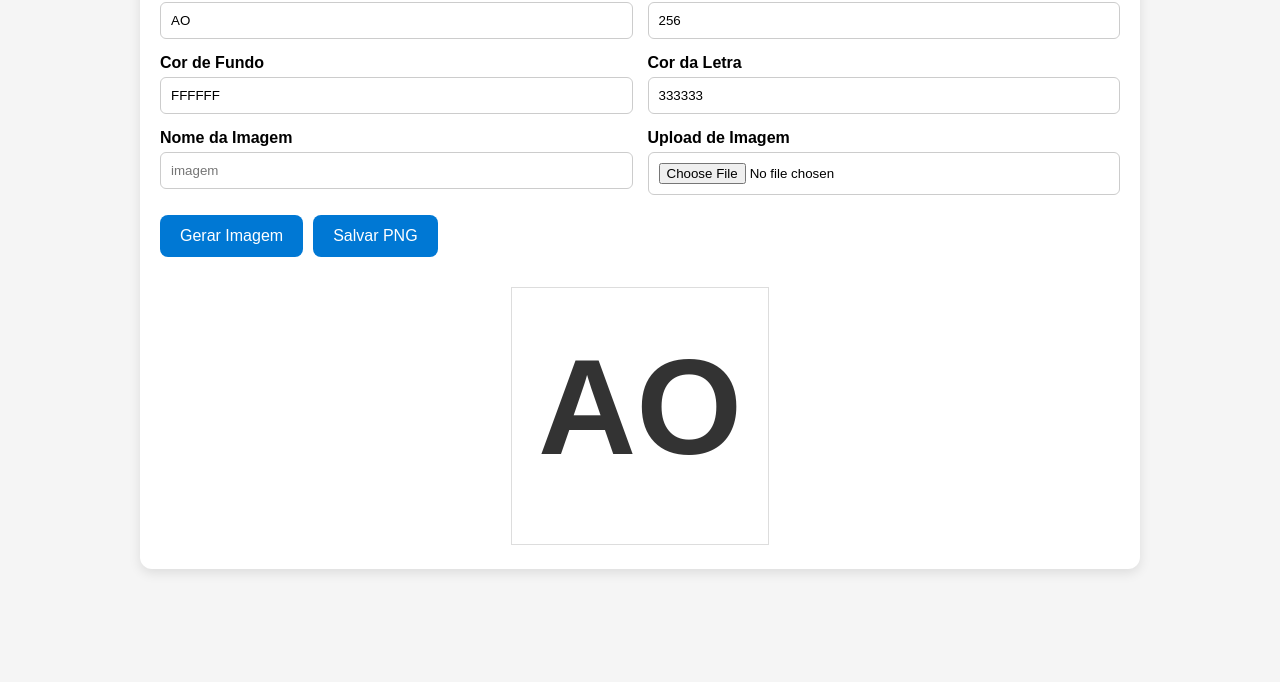
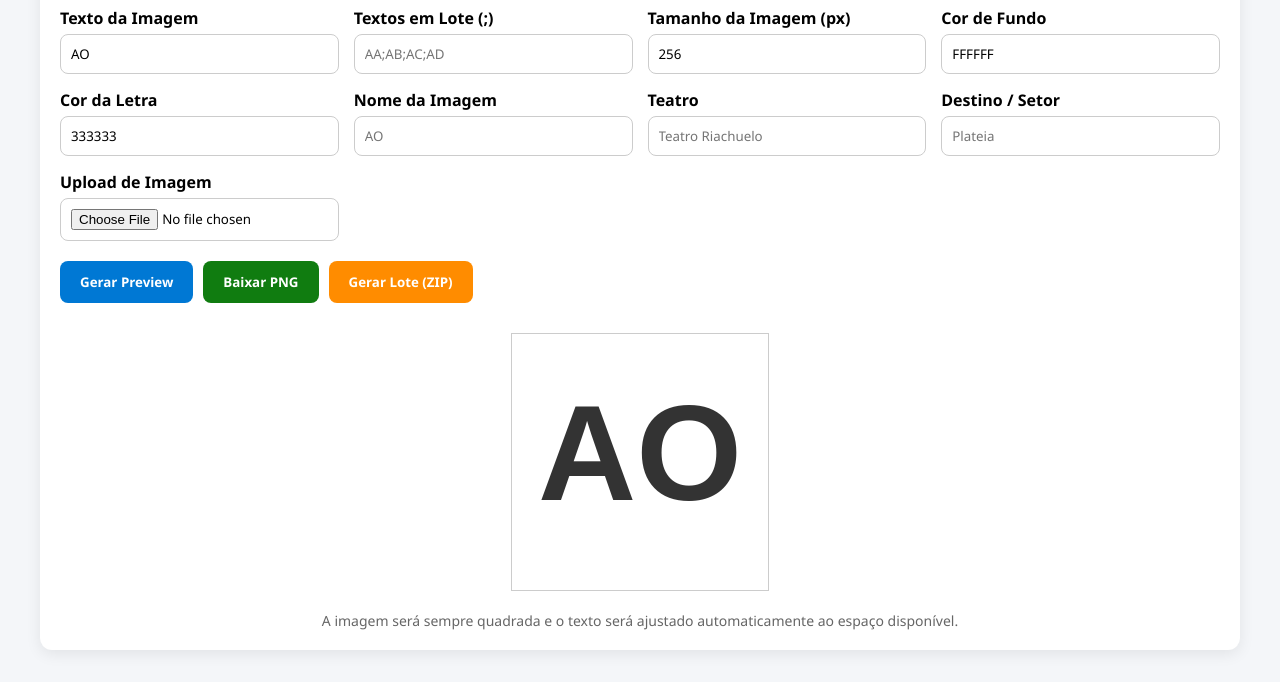
Before and after one commit to VictorHugoVianna/Constru-o-de-imagens, a plain HTML site: page index.html in a window 1280 px wide. Shown: the part 118-800 px from the top of the page. Drawn offline with Linux system fonts and the light colour scheme.

Commit message:
Update index.html

```diff
--- a/index.html
+++ b/index.html
@@ -1,32 +1,38 @@
 <!DOCTYPE html>
 <html lang="pt-BR">
+
 <head>
 <meta charset="UTF-8">
 <meta name="viewport" content="width=device-width, initial-scale=1.0">
 
-<title>Gerador de Imagens</title>
+<title>Gerador de Imagens SeatMap</title>
+
+https://cdnjs.cloudflare.com/ajax/libs/jszip/3.10.1/jszip.min.jsscript>
 
 <style>
 
 *{
-    box-sizing:border-box;
     margin:0;
     padding:0;
-    font-family:Arial,sans-serif;
+    box-sizing:border-box;
+    font-family:Segoe UI, Arial, sans-serif;
 }
 
 body{
-    background:#f5f5f5;
+    background:#f4f6f9;
     padding:20px;
 }
 
 .container{
-    max-width:1000px;
+    max-width:1200px;
     margin:auto;
+}
+
+.card{
     background:white;
+    border-radius:12px;
     padding:20px;
-    border-radius:12px;
-    box-shadow:0 4px 12px rgba(0,0,0,.1);
+    box-shadow:0 4px 15px rgba(0,0,0,.08);
 }
 
 h1{
@@ -35,117 +41,152 @@ h1{
 
 .grid{
     display:grid;
-    grid-template-columns:1fr 1fr;
     gap:15px;
+    grid-template-columns:repeat(auto-fit,minmax(250px,1fr));
 }
 
 label{
     display:block;
     margin-bottom:5px;
-    font-weight:bold;
+    font-weight:600;
 }
 
 input{
     width:100%;
     padding:10px;
     border:1px solid #ccc;
-    border-radius:6px;
+    border-radius:8px;
+}
+
+.actions{
+    margin-top:20px;
+    display:flex;
+    flex-wrap:wrap;
+    gap:10px;
 }
 
 button{
+    border:none;
     padding:12px 20px;
-    border:none;
     border-radius:8px;
     cursor:pointer;
-    background:#0078d4;
     color:white;
-    font-size:16px;
+    font-weight:600;
 }
 
-button:hover{
-    background:#005fa3;
+.primary{
+    background:#0078d4;
 }
 
-.canvas-area{
+.success{
+    background:#107c10;
+}
+
+.warning{
+    background:#ff8c00;
+}
+
+.preview{
     margin-top:30px;
     text-align:center;
 }
 
 canvas{
-    border:1px solid #ddd;
+    border:1px solid #ccc;
+    background:white;
     max-width:100%;
 }
 
-.actions{
-    margin-top:20px;
-    display:flex;
-    gap:10px;
-    flex-wrap:wrap;
-}
-
-@media(max-width:768px){
-
-.grid{
-    grid-template-columns:1fr;
-}
-
+.info{
+    margin-top:15px;
+    color:#666;
+    font-size:14px;
 }
 
 </style>
 </head>
+
 <body>
 
 <div class="container">
 
-<h1>Gerador de Imagens para Seat Map</h1>
+<div class="card">
+
+<h1>Gerador de Imagens SeatMap</h1>
 
 <div class="grid">
 
 <div>
-<label>Texto</label>
-<input id="textInput" value="AO">
+<label>Texto da Imagem</label>
+<input id="texto" value="AO">
+</div>
+
+<div>
+<label>Textos em Lote (;)</label>
+<input id="lote" placeholder="AA;AB;AC;AD">
 </div>
 
 <div>
 <label>Tamanho da Imagem (px)</label>
-<input id="sizeInput" type="number" value="256">
+<input id="tamanho" type="number" value="256">
 </div>
 
 <div>
 <label>Cor de Fundo</label>
-<input id="bgInput" value="FFFFFF">
+<input id="fundo" value="FFFFFF">
 </div>
 
 <div>
 <label>Cor da Letra</label>
-<input id="textColorInput" value="333333">
+<input id="corTexto" value="333333">
 </div>
 
 <div>
 <label>Nome da Imagem</label>
-<input id="fileNameInput" placeholder="imagem">
+<input id="nome" placeholder="AO">
+</div>
+
+<div>
+<label>Teatro</label>
+<input id="teatro" placeholder="Teatro Riachuelo">
+</div>
+
+<div>
+<label>Destino / Setor</label>
+<input id="destino" placeholder="Plateia">
 </div>
 
 <div>
 <label>Upload de Imagem</label>
-<input id="uploadImage" type="file" accept="image/*">
+<input id="upload" type="file" accept="image/*">
 </div>
 
 </div>
 
 <div class="actions">
 
-<button onclick="generateImage()">Gerar Imagem</button>
+<button class="primary" onclick="gerarPreview()">
+Gerar Preview
+</button>
 
-<button onclick="downloadImage()">
-Salvar PNG
+<button class="success" onclick="baixarImagem()">
+Baixar PNG
+</button>
+
+<button class="warning" onclick="gerarLote()">
+Gerar Lote (ZIP)
 </button>
 
 </div>
 
-<div class="canvas-area">
+<div class="preview">
+<canvas id="canvas"></canvas>
 
-<canvas id="canvas"></canvas>
+<div class="info">
+A imagem será sempre quadrada e o texto será ajustado automaticamente ao espaço disponível.
+</div>
+
+</div>
 
 </div>
 
@@ -156,11 +197,9 @@ Salvar PNG
 const canvas = document.getElementById("canvas");
 const ctx = canvas.getContext("2d");
 
-let uploadedImage = null;
+let imagemUpload = null;
 
-document
-.getElementById("uploadImage")
-.addEventListener("change", function(e){
+document.getElementById("upload").addEventListener("change", e => {
 
 const file = e.target.files[0];
 
@@ -168,131 +207,166 @@ if(!file) return;
 
 const img = new Image();
 
-img.onload = ()=>{
-
-uploadedImage = img;
-
-generateImage();
-
+img.onload = () => {
+    imagemUpload = img;
+    gerarPreview();
 };
 
 img.src = URL.createObjectURL(file);
 
 });
 
-function generateImage(){
+function desenhar(texto){
 
-const text =
-document
-.getElementById("textInput")
-.value
-.trim();
+const tamanho =
+parseInt(document.getElementById("tamanho").value) || 256;
 
-const size =
-parseInt(
-document
-.getElementById("sizeInput")
-.value
-) || 256;
+canvas.width = tamanho;
+canvas.height = tamanho;
 
-const bgColor =
-"#"+
-document
-.getElementById("bgInput")
-.value
-.replace("#","");
+const fundo =
+"#" +
+document.getElementById("fundo").value.replace("#","");
 
-const textColor =
-"#"+
-document
-.getElementById("textColorInput")
-.value
-.replace("#","");
+const corTexto =
+"#" +
+document.getElementById("corTexto").value.replace("#","");
 
-canvas.width = size;
-canvas.height = size;
+ctx.clearRect(0,0,tamanho,tamanho);
 
-ctx.clearRect(0,0,size,size);
+ctx.fillStyle = fundo;
+ctx.fillRect(0,0,tamanho,tamanho);
 
-ctx.fillStyle = bgColor;
-ctx.fillRect(0,0,size,size);
+if(imagemUpload){
 
-if(uploadedImage){
-
-const shortest =
+const menor =
 Math.min(
-uploadedImage.width,
-uploadedImage.height
+imagemUpload.width,
+imagemUpload.height
 );
 
 const sx =
-(uploadedImage.width-shortest)/2;
+(imagemUpload.width - menor)/2;
 
 const sy =
-(uploadedImage.height-shortest)/2;
+(imagemUpload.height - menor)/2;
 
 ctx.drawImage(
-uploadedImage,
+imagemUpload,
 sx,
 sy,
-shortest,
-shortest,
+menor,
+menor,
 0,
 0,
-size,
-size
+tamanho,
+tamanho
 );
 
 }
 
-if(text){
+if(texto){
 
-let fontSize = size;
+let fonte = tamanho;
 
-ctx.font =
-`bold ${fontSize}px Arial`;
+ctx.font = `bold ${fonte}px Arial`;
 
 while(
-ctx.measureText(text).width >
-(size*0.8)
+ctx.measureText(texto).width >
+tamanho * 0.8
 ){
 
-fontSize -= 2;
+fonte -= 2;
 
-ctx.font =
-`bold ${fontSize}px Arial`;
+ctx.font = `bold ${fonte}px Arial`;
 
 }
 
-ctx.fillStyle = textColor;
-
-ctx.textAlign="center";
-
-ctx.textBaseline="middle";
+ctx.fillStyle = corTexto;
+ctx.textAlign = "center";
+ctx.textBaseline = "middle";
 
 ctx.fillText(
-text,
-size/2,
-size/2
+texto,
+tamanho/2,
+tamanho/2
 );
 
 }
 
 }
 
-function downloadImage(){
+function gerarPreview(){
 
-const fileName =
-document
-.getElementById("fileNameInput")
+const texto = document.getElementById("texto").value;
+
+desenhar(texto);
+
+}
+
+function montarNome(texto){
+
+const teatro =
+document.getElementById("teatro")
 .value
-.trim() || "imagem";
+.trim();
+
+const destino =
+document.getElementById("destino")
+.value
+.trim();
+
+const base =
+document.getElementById("nome")
+.value
+.trim();
+
+let partes = [];
+
+if(teatro) partes.push(teatro);
+
+if(destino) partes.push(destino);
+
+if(base){
+
+partes.push(base);
+
+}else{
+
+partes.push(texto);
+
+}
+
+return partes
+.join("_")
+.replaceAll(" ","_");
+
+}
+
+function baixarImagem(){
+
+const texto =
+document.getElementById("texto")
+.value
+.trim();
+
+if(!texto){
+
+alert("Informe um texto.");
+
+return;
+
+}
+
+gerarPreview();
+
+let nome = montarNome(texto);
 
 const link =
 document.createElement("a");
 
 link.download =
-fileName + ".png";
+nome + ".png";
 
 link.href =
 canvas.toDataURL("image/png");
@@ -301,9 +375,70 @@ link.click();
 
 }
 
-generateImage();
+async function gerarLote(){
+
+const lote =
+document.getElementById("lote")
+.value
+.trim();
+
+if(!lote){
+
+alert("Informe os textos separados por ;");
+
+return;
+
+}
+
+const zip = new JSZip();
+
+const itens =
+lote
+.split(";")
+.map(x => x.trim())
+.filter(x => x !== "");
+
+for(const item of itens){
+
+desenhar(item);
+
+const base64 =
+canvas
+.toDataURL("image/png")
+.split(",")[1];
+
+zip.file(
+montarNome(item) + ".png",
+base64,
+{
+base64:true
+}
+);
+
+}
+
+const arquivo =
+await zip.generateAsync({
+type:"blob"
+});
+
+const link =
+document.createElement("a");
+
+link.href =
+URL.createObjectURL(arquivo);
+
+link.download =
+"seatmaps.zip";
+
+link.click();
+
+}
+
+gerarPreview();
 
 </script>
 
 </body>
+
 </html>
```
